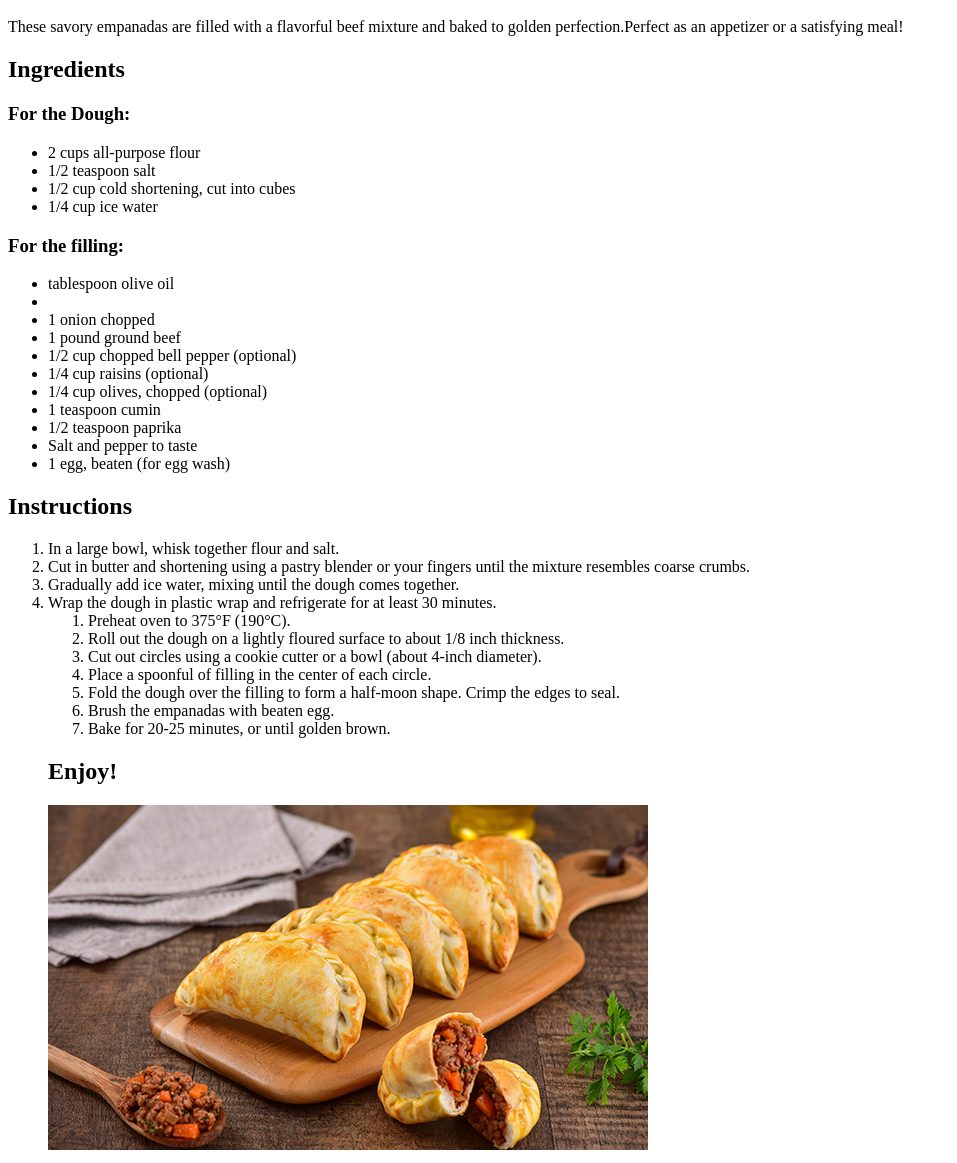
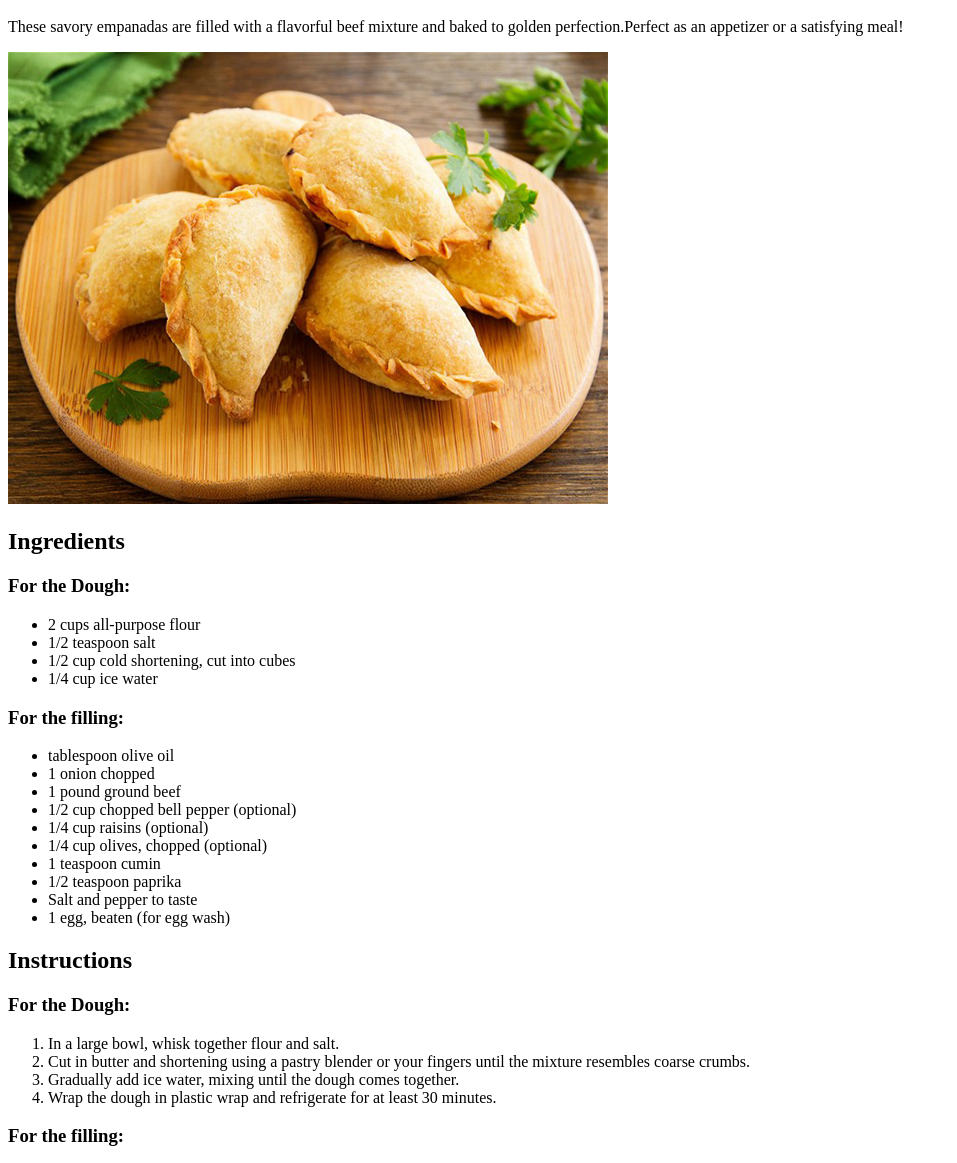
Before and after one commit to Rosyhou24/class, a plain HTML site: page gra1750p2RosanaHourquebie2025rev1.1/index.html in a window 1280 px wide. Shown: the part 208-1371 px from the top of the page, without its empty margins (0-957 px from the left). Drawn offline with Linux system fonts and the light colour scheme.

Commit message:
Add files via upload

```diff
--- a/gra1750p2RosanaHourquebie2025rev1.1/index.html
+++ b/gra1750p2RosanaHourquebie2025rev1.1/index.html
@@ -1,34 +1,19 @@
-<!Doctype html>
+<!doctype html>
 <html lang="en">
 <head>
 <meta charset="UTF-8">
 <meta name= "viewport" content="width=device-width, initial-scale=1.0">
-
 <title>Delicious Empanadas |Rosana Hourquebie 2025</title>
-	<header>
-		<img src="Logo.png" alt="logo.png" width="150">
-
-
-
-	</header>
-
-
-
-
-
-
-
-
-
-
-	</style>
 </head>
 <body>
+<wrapper>
+  <header><img src="Logo.png" alt="logo.png" width="150"></header>
+  <main>
     <h1>Empanadas with Beef Filling</h1>
+    <p>These savory empanadas are filled with a flavorful beef mixture and baked to golden perfection.Perfect as an appetizer or a satisfying meal! </p>
+    <img src="Banner.jpg"/>
 
- <p>These savory empanadas are filled with a flavorful beef mixture and baked to golden perfection.Perfect as an appetizer or a satisfying meal!<p>
-
-	<div class= "ingredients">
+    <section class="ingredients">
       <h2>Ingredients</h2>
       <h3>For the Dough:</h3>
       <ul>
@@ -39,7 +24,7 @@
       </ul>
       <h3>For the filling:</h3>
       <ul>
-	    <li>tablespoon olive oil<li>
+        <li>tablespoon olive oil </li>
         <li>1 onion chopped</li>
         <li>1 pound ground beef</li>
         <li>1/2 cup chopped bell pepper (optional)</li>
@@ -50,15 +35,18 @@
         <li>Salt and pepper to taste</li>
         <li>1 egg, beaten (for egg wash)</li>
       </ul>
-</div>
-	<div class="instructions">
+    </section>
+    <section class="instructions">
       <h2>Instructions</h2>
+      <h3>For the Dough:</h3>
       <ol>
         <li>In a large bowl, whisk together flour and salt.</li>
         <li>Cut in butter and shortening using a pastry blender or your fingers
           until the mixture resembles coarse crumbs.</li>
         <li>Gradually add ice water, mixing until the dough comes together.</li>
         <li> Wrap the dough in plastic wrap and refrigerate for at least 30 minutes.</li>
+      </ol>
+      <h3>For the filling:</h3>
       <ol>
         <li>Preheat oven to 375°F (190°C).</li>
         <li>Roll out the dough on a lightly floured surface to about 1/8 inch thickness.</li>
@@ -68,12 +56,12 @@
         <li>Brush the empanadas with beaten egg.</li>
         <li>Bake for 20-25 minutes, or until golden brown.</li>
       </ol>
-
+    </section>
     <h2>Enjoy!</h2>
-<img src="Enjoy.jpg" />
-
+    <img src="Enjoy.jpg" /> </main>
   <footer>
     <p>Rosana Hourquebie 2025.This is a fictitious web page created solely for the purpose of education and training. All products and people associated with this web page are also fictitious. Any resemblance to real brands, products, or people is purely coincidental. Information provided about the product is also fictitious and should not be construed to be representative of actual products on the market in a similar product category.</p>
   </footer>
+</wrapper>
 </body>
 </html>
```
Lines whose indentation alone changed are shown as unchanged.
